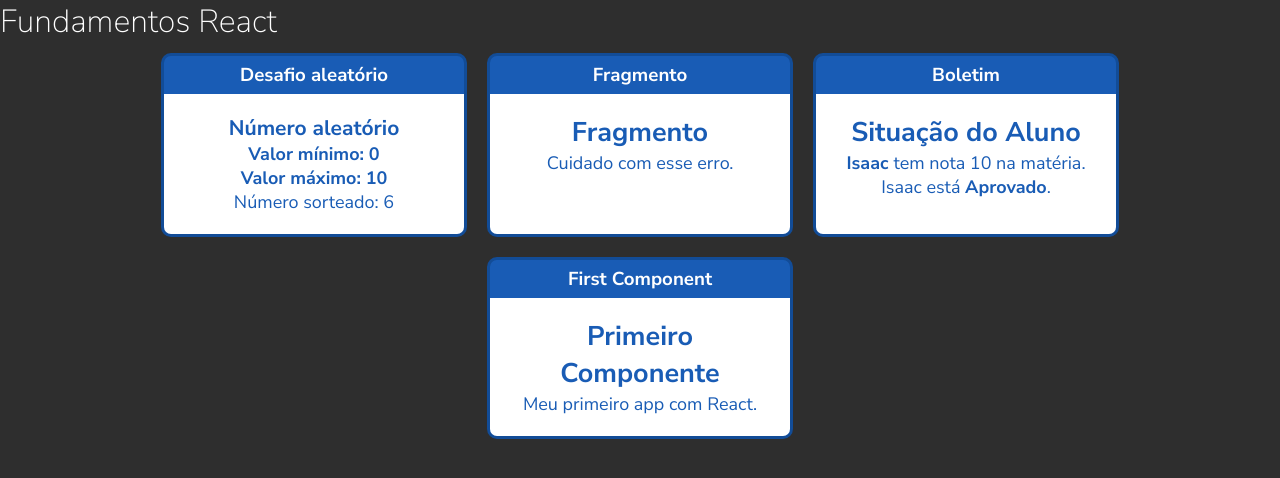
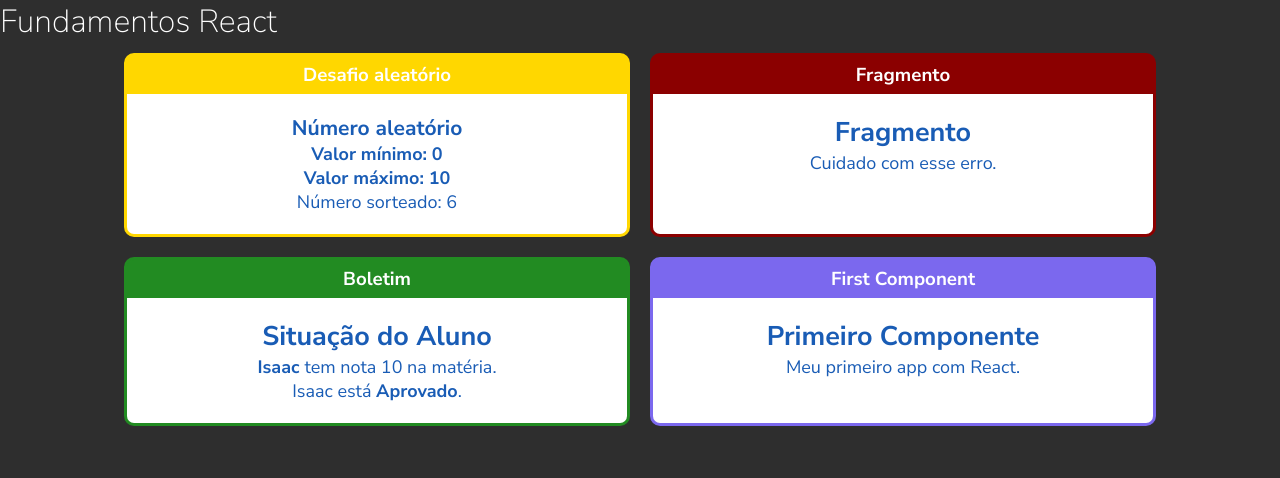
Before and after one commit to IsaacCaldas/Fundamentos-React, a React (Create React App) app: page / in a window 1280 px wide. Shown: the top 478 px of the page. Built offline with nearby package versions, Linux system fonts and the light colour scheme.

Commit message:
Style card with params

```diff
--- a/src/App.jsx
+++ b/src/App.jsx
@@ -12,22 +12,26 @@
       <h1>Fundamentos React</h1>
       <div className="cards-collection">
         <Card
-          title="Desafio aleatório">
+          title="Desafio aleatório"
+          color="#FFD700">
           <RandomNumber min={0} max={10}/>
         </Card>
         <Card
-          title="Fragmento">
+          title="Fragmento"
+          color="#8B0000">
           <Fragment/>
         </Card>
         <Card
-          title="Boletim">
+          title="Boletim"
+          color="#228B22">
           <WithParam
             title="Situação do Aluno"
             student="Isaac"
             testNote={9.5}
           />
         </Card>
-        <Card title="First Component">
+        <Card
+          title="First Component">
           <First></First>
         </Card>
       </div>
--- a/src/components/layout/Card.css
+++ b/src/components/layout/Card.css
@@ -1,6 +1,5 @@
 .card{
-  background-color: #195cb5;
-  border: #124c97 3px solid;
+  border: 3px solid;
   border-radius: 10px;
 
   overflow: hidden;
@@ -9,7 +8,8 @@
   display: flex;
   flex-direction: column;
 
-  width: 300px;
+  max-width: 500px;
+  min-width: 500px;
 }
 
 .card .title{
--- a/src/components/layout/Card.jsx
+++ b/src/components/layout/Card.jsx
@@ -3,9 +3,14 @@
 
 export default props => {
 
+  const cardStyle = {
+    backgroundColor: props.color || '#7B68EE',
+    borderColor: props.color || '#7B68EE',
+  }
+
   return (
 
-    <div className="card">
+    <div className="card" style={ cardStyle }>
       <div className="title">
         <h3>{ props.title }</h3>
       </div>
```
